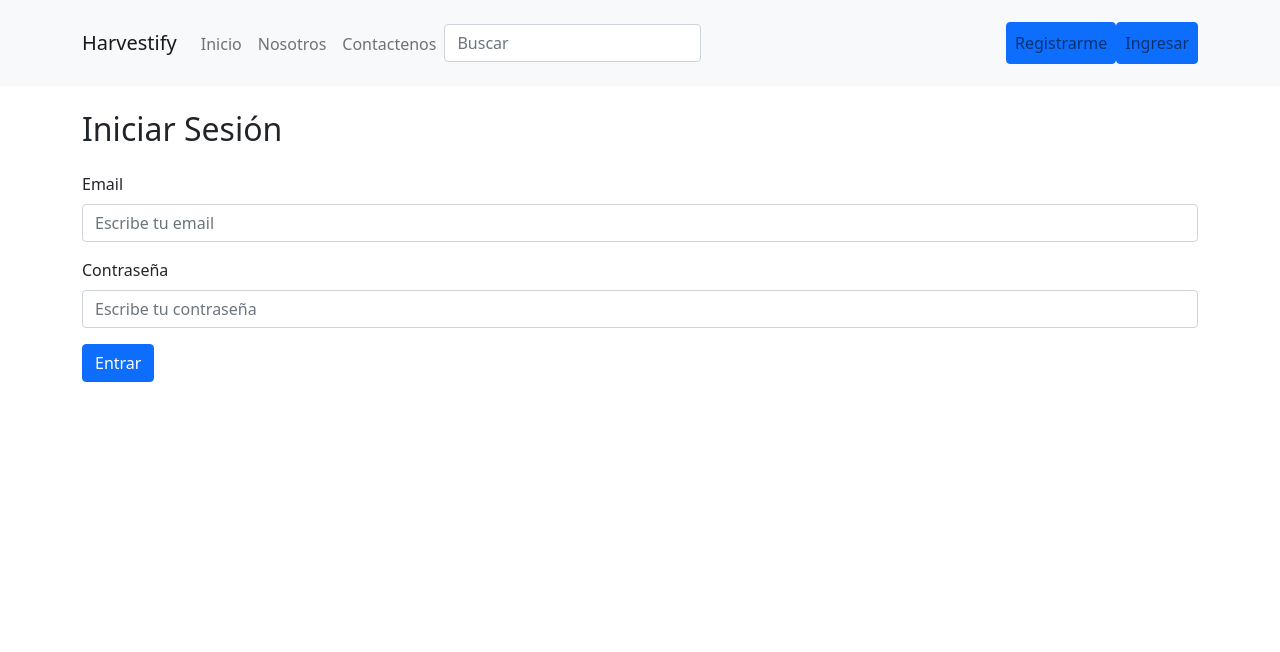
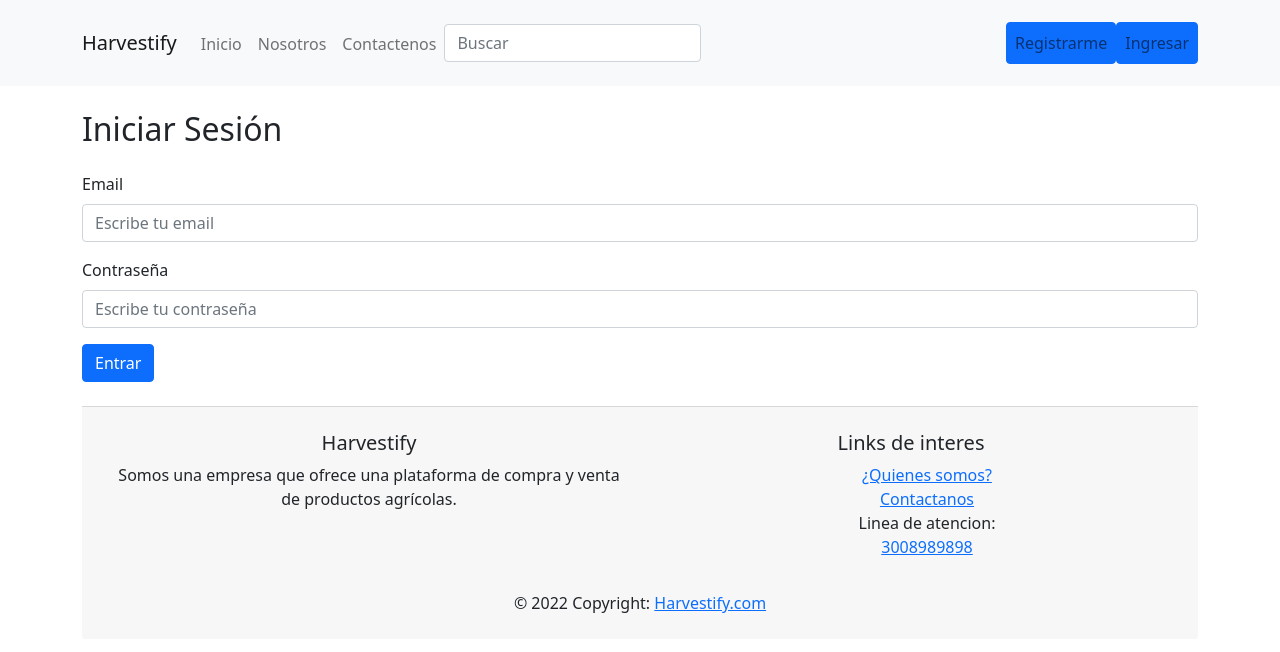
Before and after one commit to juanernestog/har-front, a React (Create React App) app: page /login/producers in a window 1280 px wide. Shown: the top 652 px of the page. Built offline with nearby package versions, Linux system fonts and the light colour scheme.

Commit message:
Added footer

```diff
--- a/src/App.js
+++ b/src/App.js
@@ -3,6 +3,7 @@ import { Col, Container, Row, Spinner } from 'react-bootstrap';
 import { Routes, Route, BrowserRouter } from 'react-router-dom';
 
 import Header from './components/Header';
+import Footer from './components/Footer';
 import { UserProvider } from './containers/UserContext';
 
 const Home = React.lazy(() => import('./pages/Home'));
@@ -37,6 +38,7 @@ export default function App() {
               </React.Suspense>
             </Col>
           </Row>
+          <Footer />
         </Container>
       </BrowserRouter>
     </UserProvider>
--- /dev/null
+++ b/src/components/Footer.js
@@ -0,0 +1,44 @@
+import React from 'react';
+import { Row, Col, Card } from 'react-bootstrap';
+import { Link } from 'react-router-dom';
+import { Container } from 'react-bootstrap';
+
+export default function Footer() {
+  return (
+    <Card.Footer color="blue" className="font-small pt-4 mt-4">
+      <Container fluid className="text-center text-md-left">
+        <Row>
+          <Col md="6">
+            <h5 className="title">Harvestify</h5>
+            <p class="align-middle">
+              Somos una empresa que ofrece una plataforma de compra y venta de
+              productos agrícolas.
+            </p>
+          </Col>
+          <Col md="6">
+            <h5 className="title">Links de interes</h5>
+            <ul>
+              <li className="list-unstyled">
+                <a href="/about"> ¿Quienes somos? </a>
+              </li>
+              <li className="list-unstyled">
+                <a href="/contact"> Contactanos </a>
+              </li>
+              <li className="list-unstyled">
+                <a> Linea de atencion: </a>
+                <br />
+                <a href="tel:+573008989898"> 3008989898 </a>
+              </li>
+            </ul>
+          </Col>
+        </Row>
+      </Container>
+      <div className="footer-copyright text-center py-3">
+        <Container fluid>
+          &copy; {new Date().getFullYear()} Copyright:{' '}
+          <a href="https://www.harvertify.com"> Harvestify.com </a>
+        </Container>
+      </div>
+    </Card.Footer>
+  );
+}
```
